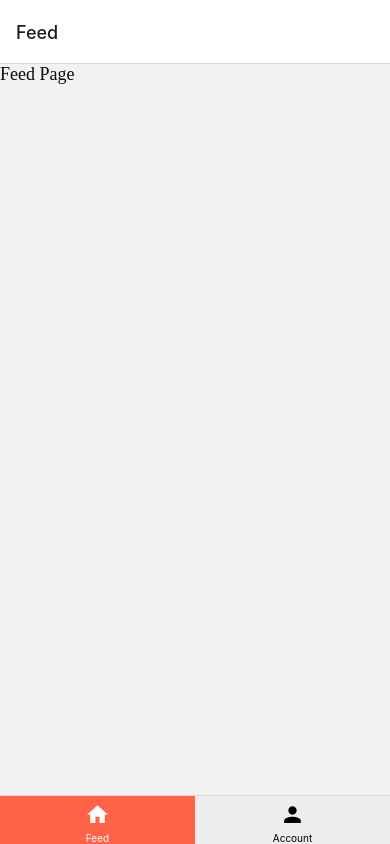
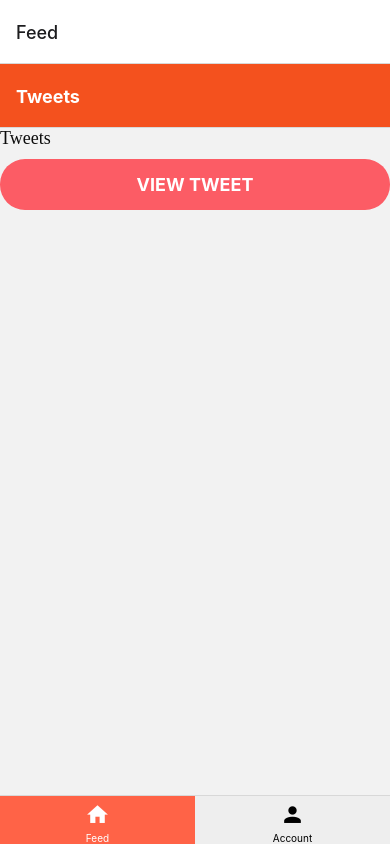
Before and after one commit to iankuratri/learning-react-native, a React Native app in the folder DoneWithIt/: screen / in a window 390 px wide. Built offline with nearby package versions, Linux system fonts and the light colour scheme.

Commit message:
Nesting navigators

```diff
--- a/DoneWithIt/App.tsx
+++ b/DoneWithIt/App.tsx
@@ -1,7 +1,7 @@
-import TabNavigator from "./course/06Navigation/TabNavigator";
+import TabNavigatorContainer from "./course/06Navigation/TabNavigator";
 
 function App() {
-  return <TabNavigator />;
+  return <TabNavigatorContainer />;
 }
 
 export default App;
--- a/DoneWithIt/course/06Navigation/StackNavigator.tsx
+++ b/DoneWithIt/course/06Navigation/StackNavigator.tsx
@@ -34,9 +34,8 @@ function TweetDetails({ route }: any) {
 
 const Stack = createNativeStackNavigator();
 
-function StackNavigator() {
+export function StackNavigator() {
   return (
-    <NavigationContainer>
     <Stack.Navigator
       initialRouteName="Tweets"
       screenOptions={{
@@ -63,8 +62,13 @@ function StackNavigator() {
         })}
       />
     </Stack.Navigator>
-    </NavigationContainer>
   );
 }
 
-export default StackNavigator;
+function StackNavigatorContainer() {
+  <NavigationContainer>
+    <StackNavigator />
+  </NavigationContainer>;
+}
+
+export default StackNavigatorContainer;
--- a/DoneWithIt/course/06Navigation/TabNavigator.tsx
+++ b/DoneWithIt/course/06Navigation/TabNavigator.tsx
@@ -4,6 +4,7 @@ import React from "react";
 import AppText from "../../app/components/AppText";
 import Screen from "./../../app/screens/Screen";
 import { MaterialCommunityIcons } from "@expo/vector-icons";
+import { StackNavigator as FeedNavigator } from "./StackNavigator";
 
 function Feed() {
   return (
@@ -23,7 +24,7 @@ function Account() {
 
 const Tab = createBottomTabNavigator();
 
-function TabNavigator() {
+function TabNavigatorContainer() {
   return (
     <NavigationContainer>
       <Tab.Navigator
@@ -37,7 +38,7 @@ function TabNavigator() {
       >
         <Tab.Screen
           name="Feed"
-          component={Feed}
+          component={FeedNavigator}
           options={{
             tabBarIcon: ({ size, color }) => (
               <MaterialCommunityIcons name="home" size={size} color={color} />
@@ -62,4 +63,4 @@ function TabNavigator() {
   );
 }
 
-export default TabNavigator;
+export default TabNavigatorContainer;
```
Lines whose indentation alone changed are shown as unchanged.
